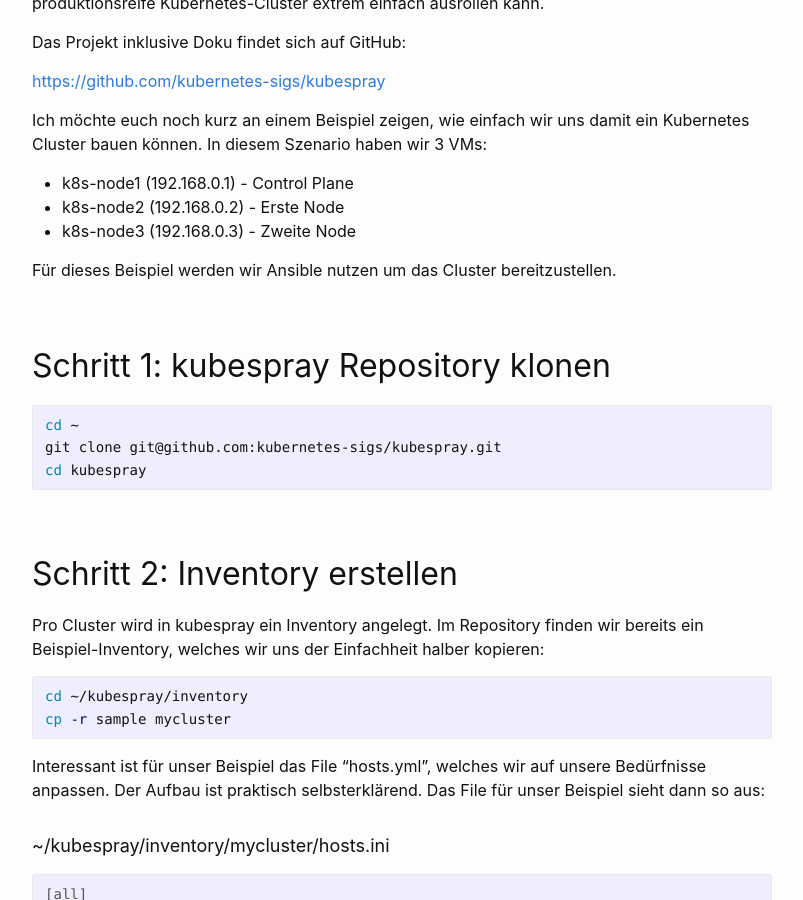
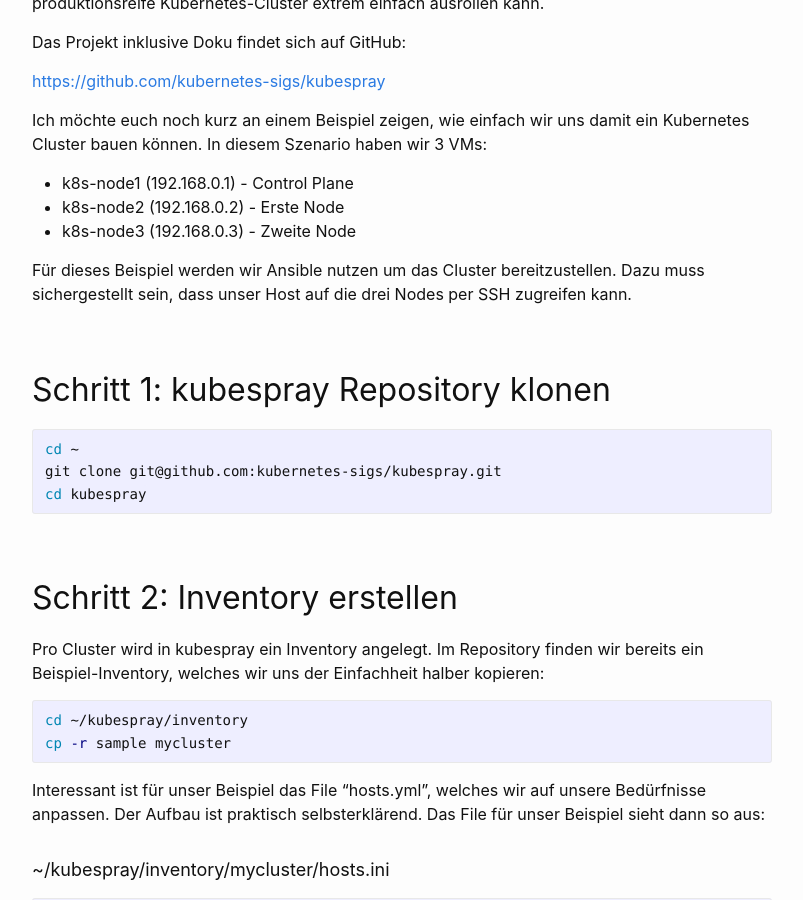
Before and after one commit to dermow/staging, a Jekyll site: the page built from _posts/2021-04-27-kubespray.markdown, in a window 1280 px wide and 900 px high, scrolled down 402 px. Shown: the whole window, without its empty margins (238-1041 px from the left). Built offline with Jekyll 4.4.1, drawn with Linux system fonts in a browser that asks for light colours; comment, search, counter and statistics services are not loaded; some of the changed text lies outside the part shown.

Commit message:
Update 2021-04-27-kubespray.markdown

````diff
--- a/_posts/2021-04-27-kubespray.markdown
+++ b/_posts/2021-04-27-kubespray.markdown
@@ -23,7 +23,7 @@ Ich möchte euch noch kurz an einem Beispiel zeigen, wie einfach wir uns damit e
 * k8s-node2 (192.168.0.2) - Erste Node
 * k8s-node3 (192.168.0.3) - Zweite Node
 
-Für dieses Beispiel werden wir Ansible nutzen um das Cluster bereitzustellen.
+Für dieses Beispiel werden wir Ansible nutzen um das Cluster bereitzustellen. Dazu muss sichergestellt sein, dass unser Host auf die drei Nodes per SSH zugreifen kann.
 
 ## Schritt 1: kubespray Repository klonen
 ``` bash
````
Also changed, not shown: other parts of _posts/2021-04-27-kubespray.markdown (+2 -0 lines).
